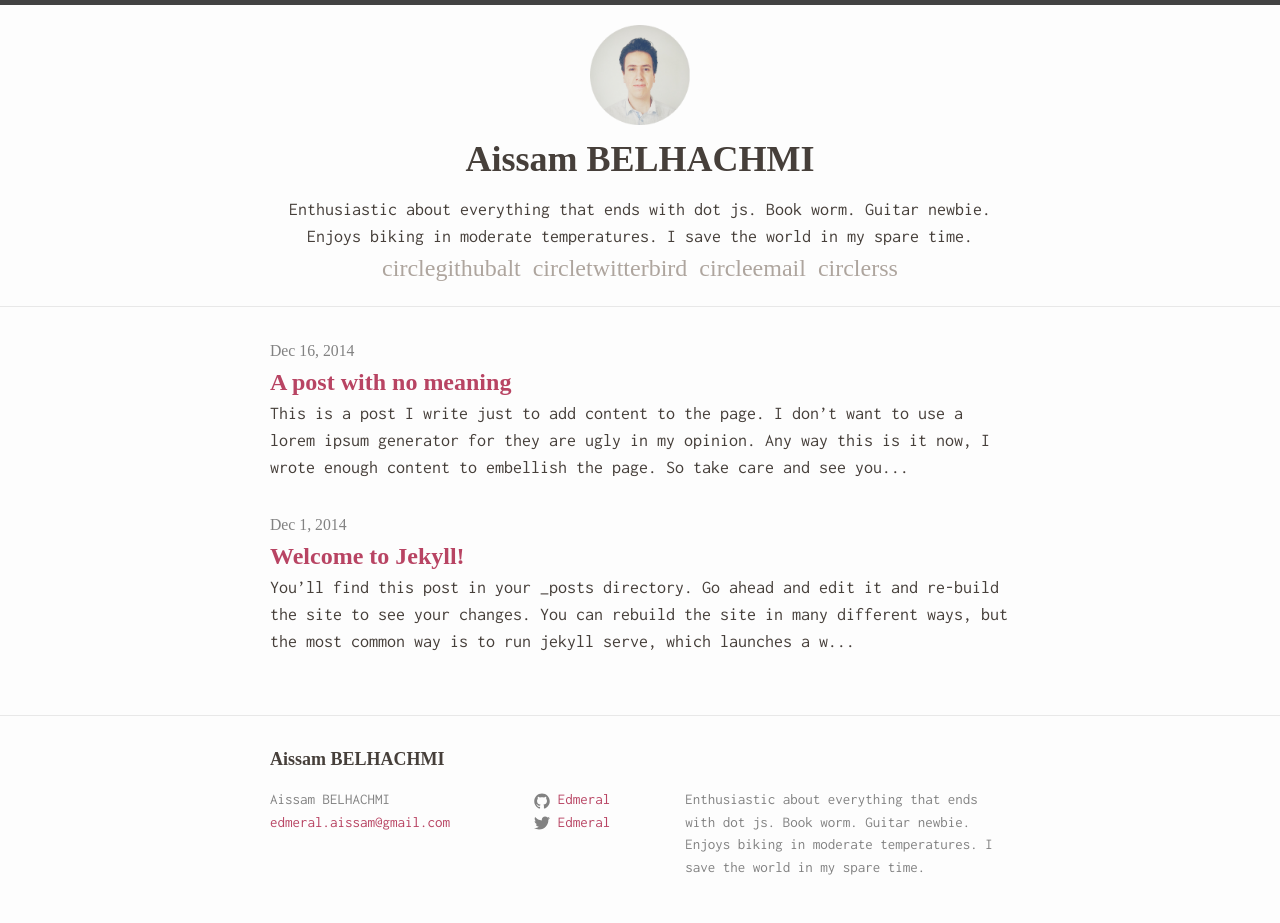
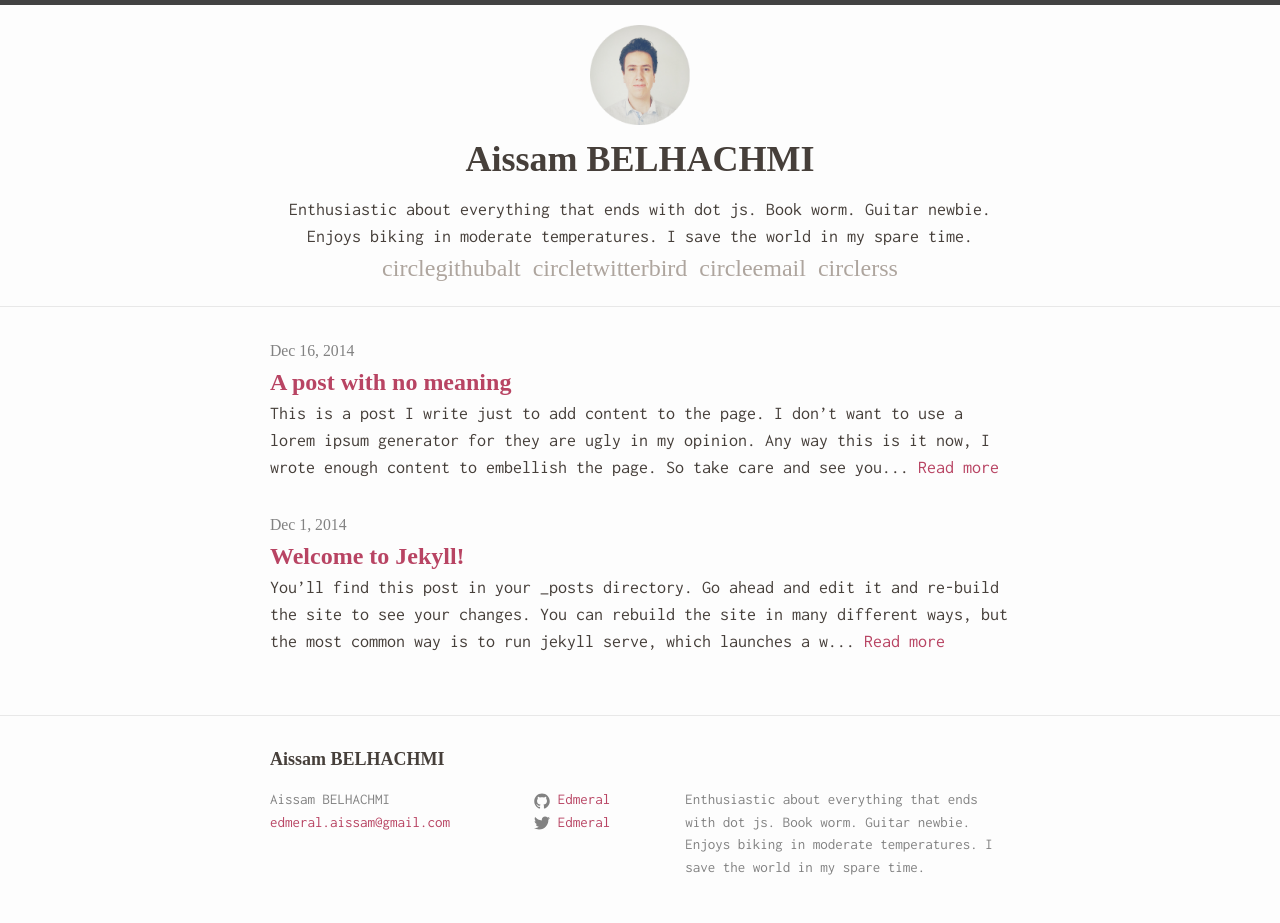
Before and after one commit to Edmeral/Edmeral.github.io, a Jekyll site: the page built from index.html, in a window 1280 px wide. Built offline with Jekyll 4.4.1, drawn with Linux system fonts in a browser that asks for light colours; some web fonts are replaced.

Commit message:
Adding a read more link to posts

```diff
--- a/index.html
+++ b/index.html
@@ -12,7 +12,7 @@
         <h2>
           <a class="post-link" href="{{ post.url | prepend: site.baseurl }}">{{ post.title }}</a>
         </h2>
-          <p>{{ post.content | strip_html | truncate: 230 }}</p>
+          <p>{{ post.content | strip_html | truncate: 230 }} <a title="{{ post.title }}" href="{{ post.url | prepend: site.baseurl }}">Read more</a></p>
       </li>
     {% endfor %}
   </ul>
```
